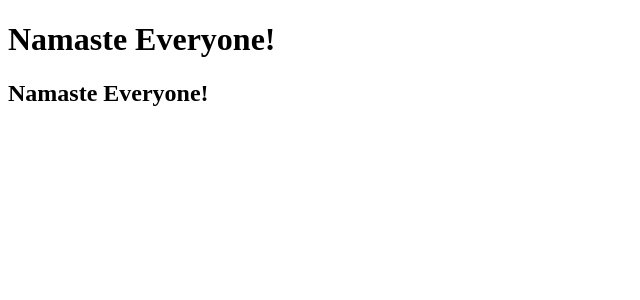
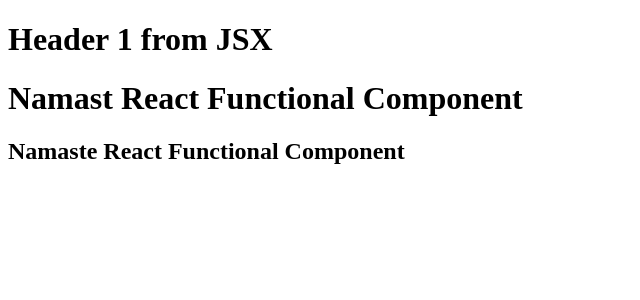
Before and after one commit to ganesh-pr/Namaste-React, a React (Vite) app: page / in a window 1280 px wide. Shown: the top 300 px of the page, without its empty margins (0-640 px from the left). Built offline with nearby package versions, Linux system fonts and the light colour scheme.

Commit message:
Code changes

```diff
--- a/App.js
+++ b/App.js
@@ -1,12 +1,113 @@
-import React from 'react';
-import ReactDOM from 'react-dom/client';
+import { createElement as ce } from "react";
+import ReactDOM from "react-dom/client";
 
+// React.createElement => Object => HTML(DOM)
 
-const h1 = React.createElement("h1", {id: 'h1',key: 'h1'}, "Namaste Everyone!");
-const h2 = React.createElement("h2", {id: 'h2',key: 'h2'}, "Namaste Everyone!");
-const wrapper = React.createElement("div", {}, [h1,h2]);
+/*
+const h1 = React.createElement("h1", {id: 'h1',key: 'h1'}, "Heading 1 for parcel");
+const h2 = React.createElement("h2", {id: 'h2',key: 'h2'}, "Heading 2");
+const wrapper = React.createElement("div", {id:"container", hello: "world"}, [h1,h2]);
+ */
 
+/* const h1 = ce("h1", {id: 'h1',key: 'h1'}, "Heading 1 for parcel");
+const h2 = ce("h2", {id: 'h2',key: 'h2'}, "Heading 2");
+const wrapper = ce("div", {id:"container", hello: "world"}, [h1,h2]);
+const wrapper = <div>{h1}</div>;
+console.log(h1);
 
-console.log(h1);
-const root = ReactDOM.createRoot(document.getElementById('root'));
 root.render(wrapper);
+
+*/
+
+// JSX is not HTML inside JavaScript. Instead, it is HTML like syntax.
+
+// JSX => React.createElement => Object => HTML(DOM)
+//JSX is not React. Babel is converting JSX into React (babeljs.io)
+// JSX Advantages: Readability, Maintainability and Developer friendly. Less code, Syntactical sugar
+// Below code is known as JSX expression
+
+const h1 = (
+  <h1 id="title" key="h1">
+    Header 1 from JSX
+  </h1>
+);
+
+/*
+Components
+Functional Components, Class Based Components
+Functional are new and used most of the time. Can return JSX or React elements
+First letter ('H') needs to be capitalized - Not Mandatory, but a good convention
+Use paranthesis if the code is on multiple lines. Also, if one line and ends with a semicolon, code is valid.
+h1 above is a React element. Header component below is a React component.
+h1 is a normal JS vairable and HEader component is a normal JS function
+JSX Sanitizes the code against XSS attacks
+Component Composition => Passing Component inside a component
+*/
+
+const HeaderComponent = () => {
+  return (
+    <div>
+      <h1>Namast React Functional Component</h1>
+      <h2>Namaste React Functional Component</h2>
+    </div>
+  );
+};
+// Other ways of React element
+const HeaderComponent1 = () => (
+  <div>
+    <h1>Namast React Functional Component</h1>
+    <h2>Namaste React Functional Component</h2>
+  </div>
+);
+
+const HeaderComponent2 = function () {
+  <div>
+    <h1>Namast React Functional Component</h1>
+    <h2>Namaste React Functional Component</h2>
+  </div>;
+};
+
+// Using React Element inside of functional component
+const HeaderComponent3 = () => (
+  <div>
+    {h1}
+    <h1>Namast React Functional Component</h1>
+    <h2>Namaste React Functional Component</h2>
+  </div>
+);
+
+const h1_2 = () => (
+  <h1 id="title" key="h1">
+    Header 1 from JSX
+  </h1>
+);
+
+const HeaderComponent4 = () => (
+  <div>
+    {h1_2()}
+    <h1>Namast React Functional Component</h1>
+    <h2>Namaste React Functional Component</h2>
+  </div>
+);
+
+const H1_3 = () => (
+  <h1 id="title" key="h1">
+    Header 1 from JSX
+  </h1>
+);
+
+const HeaderComponent5 = () => (
+  <div>
+    <H1_3 />
+    <h1>Namast React Functional Component</h1>
+    <h2>Namaste React Functional Component</h2>
+  </div>
+);
+
+const root = ReactDOM.createRoot(document.getElementById("root"));
+
+//passing a react element into root
+//async defer
+
+//root.render(h1);
+root.render(<HeaderComponent5 />);
--- /dev/null
+++ b/index.css
@@ -0,0 +1,3 @@
+#container {
+    background-color: yellow;
+}
--- a/index.html
+++ b/index.html
@@ -5,6 +5,7 @@
     <meta http-equiv="X-UA-Compatible" content="IE=edge" />
     <meta name="viewport" content="width=device-width, initial-scale=1.0" />
     <title>React Program</title>
+    <link rel="stylesheet" href="index.css">
   </head>
   <body>
     <div id="root"> Not Rendered </div>
--- a/package.json
+++ b/package.json
@@ -2,8 +2,9 @@
   "name": "y",
   "version": "1.0.0",
   "description": "React Course",
-  "main": "App.js",
   "scripts": {
+    "start": "parcel index.html",
+    "build": "parcel build index.html",
     "test": "jest"
   },
   "repository": {
@@ -21,6 +22,8 @@
     "react-dom": "^18.2.0"
   },
   "devDependencies": {
+    "@babel/core": "^7.20.12",
+    "babel-plugin-transform-remove-console": "^6.9.4",
     "parcel": "^2.8.2",
     "process": "^0.11.10"
   },
```
Also changed, not shown: .babelrc (added), 2 other files (tests, documents, lock files or other folders).
